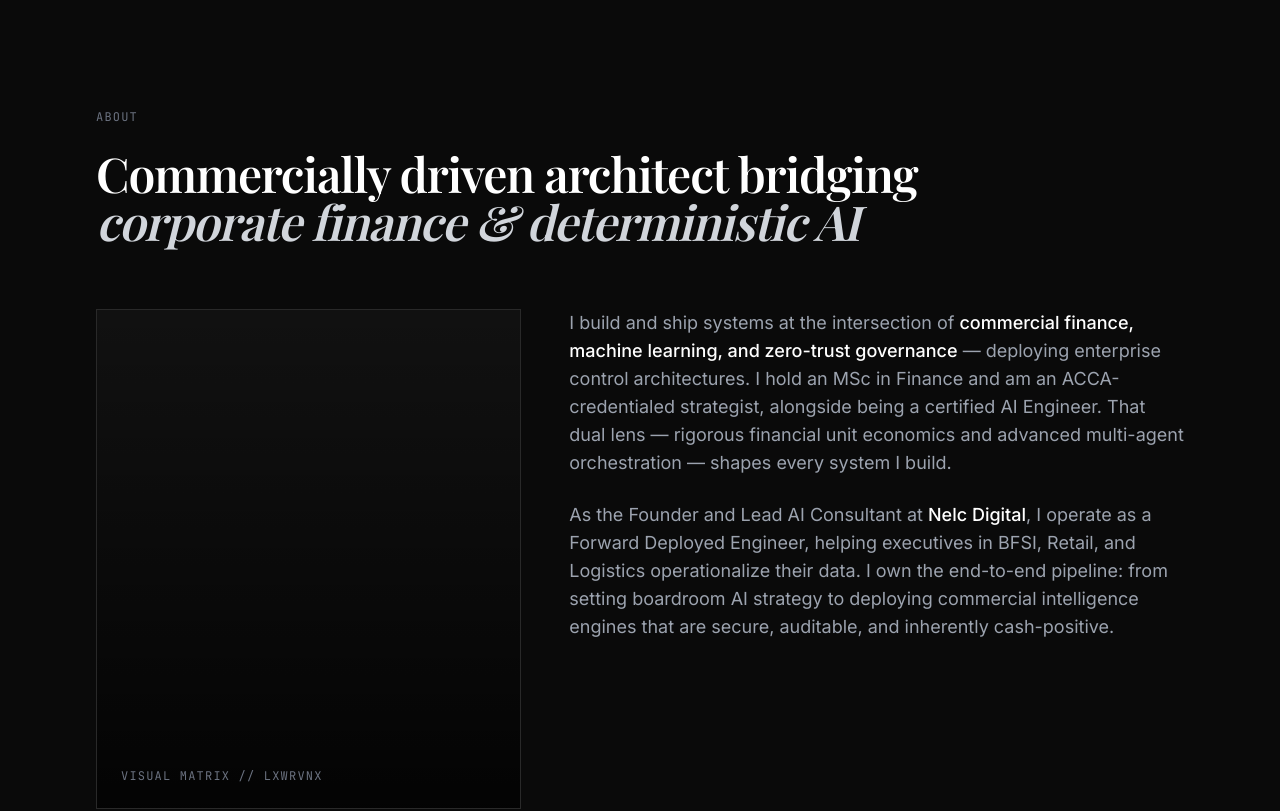
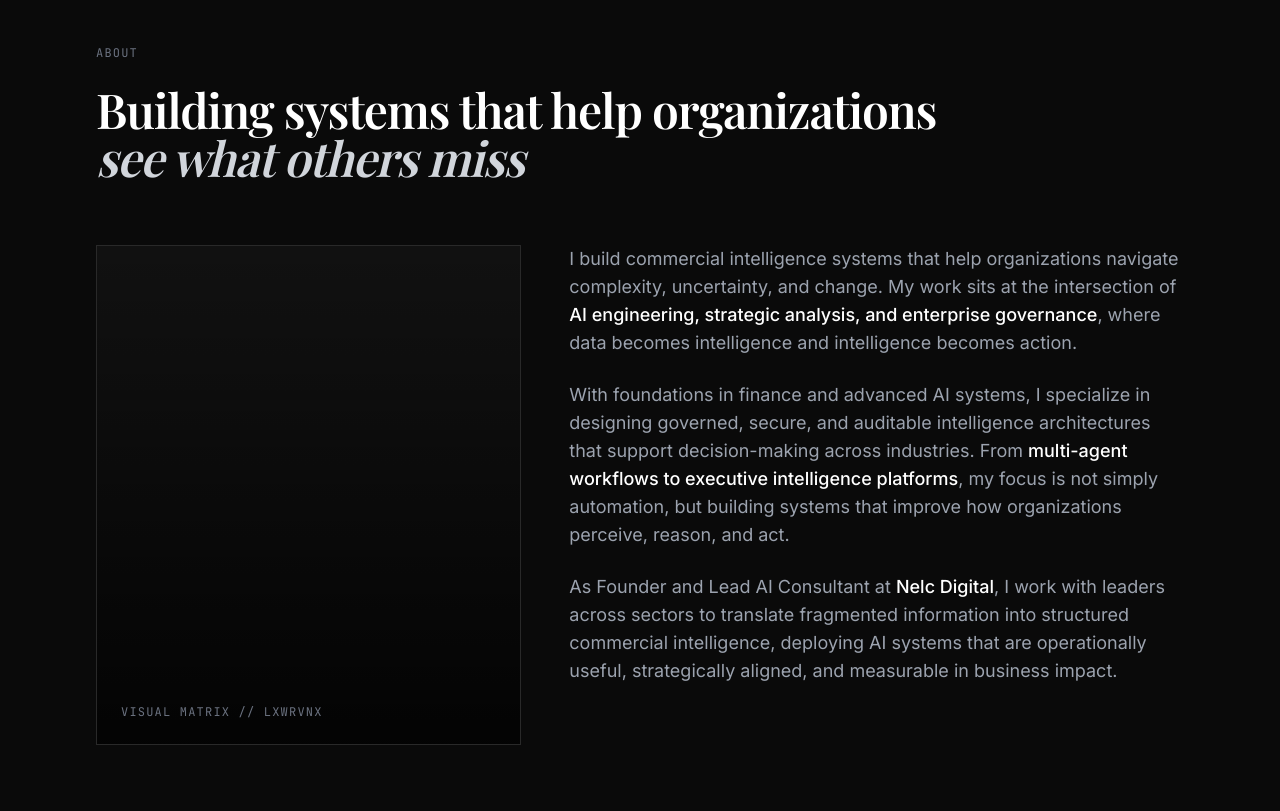
Before and after one commit to lawrenceemenike/porfolio-website, a React (Vite) app: page / in a window 1280 px wide. Shown: the part 620-1431 px from the top of the page. Built offline with nearby package versions, Linux system fonts and the light colour scheme; a web font is replaced by a local one.

Commit message:
fix: adjust vertical rhythm and finalize executive copy for About section

```diff
--- a/src/components/About.jsx
+++ b/src/components/About.jsx
@@ -1,13 +1,13 @@
 export default function About() {
   return (
-    <section id="about" className="max-w-6xl mx-auto px-6 md:px-8 py-20 md:py-32 border-t border-borderMuted">
+    <section id="about" className="max-w-6xl mx-auto px-6 md:px-8 pt-12 pb-20 md:pt-16 md:pb-32 border-t border-borderMuted">
 
       {/* Kicker */}
       <p className="font-mono text-xs uppercase tracking-widest text-gray-500 mb-6">About</p>
 
       {/* Headline */}
       <h2 className="font-serif text-3xl md:text-5xl text-white leading-tight tracking-tight mb-16 max-w-4xl">
-        Commercially driven architect bridging <span className="italic text-gray-300">corporate finance & deterministic AI</span>
+        Building systems that help organizations <span className="italic text-gray-300">see what others miss</span>
       </h2>
 
       {/* 2-Column Grid */}
@@ -20,13 +20,16 @@ export default function About() {
            <span className="font-mono text-xs text-gray-500 z-20 uppercase tracking-widest group-hover:text-accentGold transition-colors">Visual Matrix // lxwrvnx</span>
         </div>
 
-        {/* Right Column: The Copy */}
+        {/* Right Column: The Final Copy */}
         <div className="md:col-span-7 space-y-6 text-gray-400 text-base md:text-lg leading-relaxed font-sans">
           <p>
-            I build and ship systems at the intersection of <strong className="text-white font-medium">commercial finance, machine learning, and zero-trust governance</strong> — deploying enterprise control architectures. I hold an MSc in Finance and am an ACCA-credentialed strategist, alongside being a certified AI Engineer. That dual lens — rigorous financial unit economics and advanced multi-agent orchestration — shapes every system I build.
+            I build commercial intelligence systems that help organizations navigate complexity, uncertainty, and change. My work sits at the intersection of <strong className="text-white font-medium">AI engineering, strategic analysis, and enterprise governance</strong>, where data becomes intelligence and intelligence becomes action.
           </p>
           <p>
-            As the Founder and Lead AI Consultant at <strong className="text-white font-medium">Nelc Digital</strong>, I operate as a Forward Deployed Engineer, helping executives in BFSI, Retail, and Logistics operationalize their data. I own the end-to-end pipeline: from setting boardroom AI strategy to deploying commercial intelligence engines that are secure, auditable, and inherently cash-positive.
+            With foundations in finance and advanced AI systems, I specialize in designing governed, secure, and auditable intelligence architectures that support decision-making across industries. From <strong className="text-white font-medium">multi-agent workflows to executive intelligence platforms</strong>, my focus is not simply automation, but building systems that improve how organizations perceive, reason, and act.
+          </p>
+          <p>
+            As Founder and Lead AI Consultant at <strong className="text-white font-medium">Nelc Digital</strong>, I work with leaders across sectors to translate fragmented information into structured commercial intelligence, deploying AI systems that are operationally useful, strategically aligned, and measurable in business impact.
           </p>
         </div>
 
```
